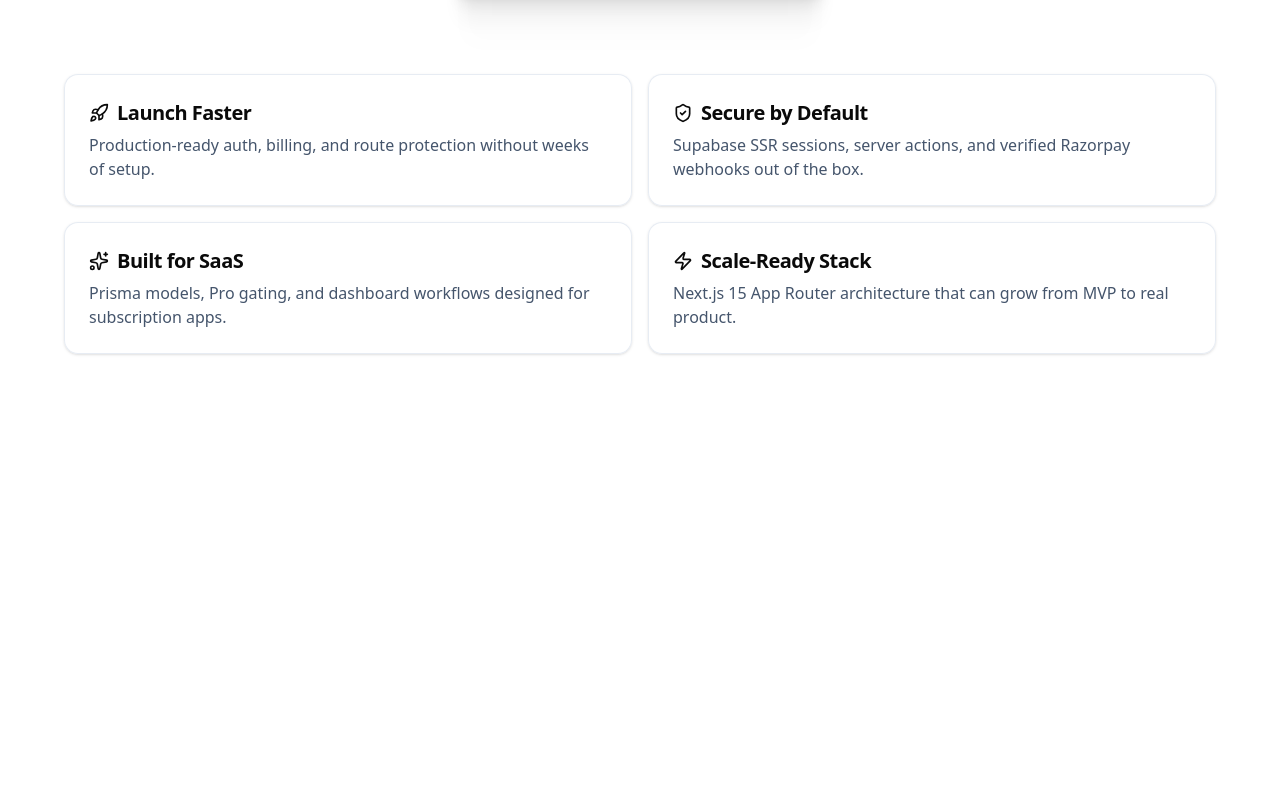
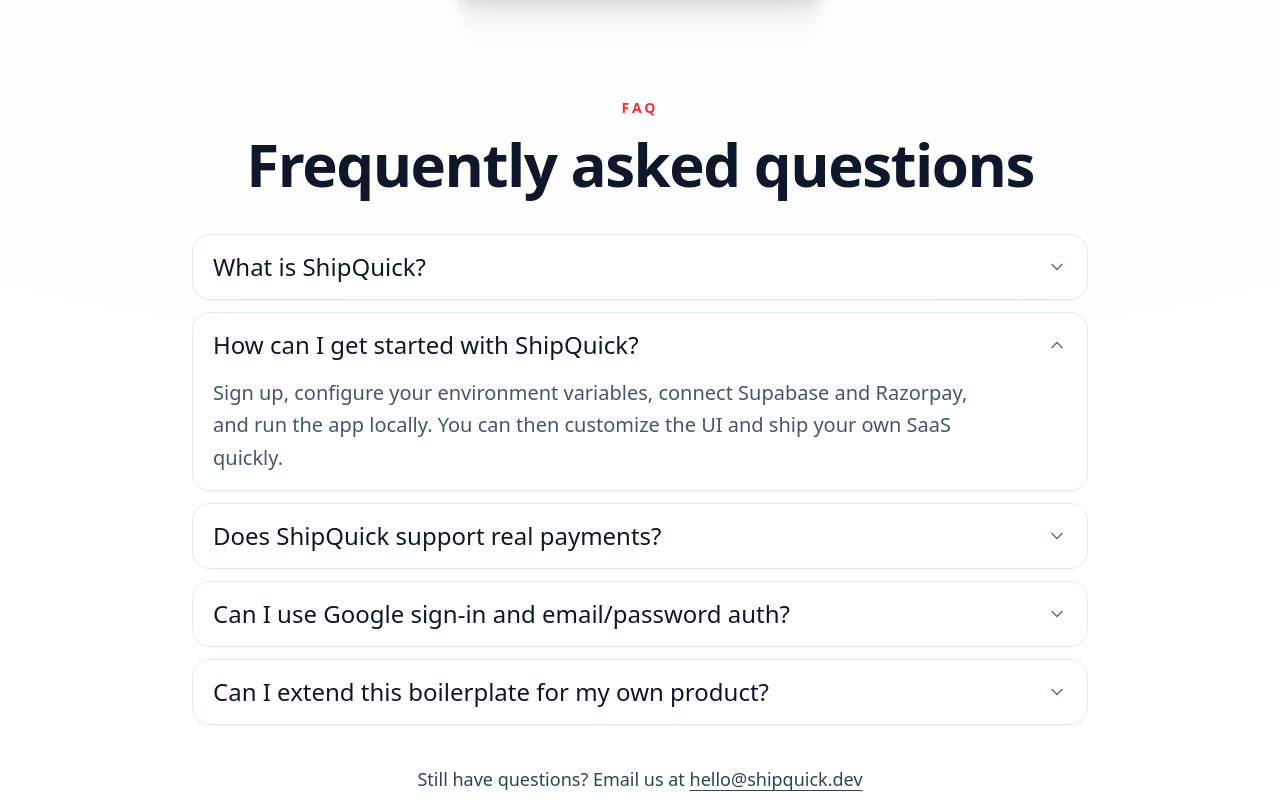
Before and after one commit to Gautham28/shipquick, a Next.js app: page / in a window 1280 px wide. Shown: the part 2460-3260 px from the top of the page. Before the commit the page ends 2846 px from the top, so only its background shows below. Built offline with nearby package versions, Linux system fonts and the light colour scheme; no server answers.

Commit message:
added FAQ section

```diff
--- a/src/app/page.tsx
+++ b/src/app/page.tsx
@@ -1,5 +1,6 @@
 import { Rocket, ShieldCheck, Sparkles, Zap } from "lucide-react"
 
+import { FaqSection } from "@/components/sections/faq-section"
 import { HeroSection } from "@/components/sections/hero-section"
 import { HowItWorksSection } from "@/components/sections/how-it-works-section"
 import { MarketingNavbar } from "@/components/sections/marketing-navbar"
@@ -61,6 +62,7 @@
         <ProblemSection />
         <HowItWorksSection />
         <PricingSection />
+        <FaqSection />
 
         <section className="mt-10 grid gap-4 sm:grid-cols-2">
           {features.map(({ icon: Icon, title, description }) => (
--- /dev/null
+++ b/src/components/sections/faq-section.tsx
@@ -0,0 +1,66 @@
+import Link from "next/link"
+import { ChevronDown } from "lucide-react"
+
+const faqs = [
+  {
+    question: "What is ShipQuick?",
+    answer:
+      "ShipQuick is a Next.js SaaS boilerplate with Supabase auth, Prisma models, Razorpay billing, protected routes, and launch-ready marketing pages.",
+  },
+  {
+    question: "How can I get started with ShipQuick?",
+    answer:
+      "Sign up, configure your environment variables, connect Supabase and Razorpay, and run the app locally. You can then customize the UI and ship your own SaaS quickly.",
+  },
+  {
+    question: "Does ShipQuick support real payments?",
+    answer:
+      "Yes. It includes Razorpay order creation and webhook handling. Start in test mode, then switch to live credentials when you are ready to accept real payments.",
+  },
+  {
+    question: "Can I use Google sign-in and email/password auth?",
+    answer:
+      "Yes. The authentication flow is powered by Supabase and supports both email/password and Google OAuth once provider settings are configured.",
+  },
+  {
+    question: "Can I extend this boilerplate for my own product?",
+    answer:
+      "Absolutely. The architecture is modular, so you can add your own pages, tables, APIs, and business logic without rewriting the core auth and billing setup.",
+  },
+]
+
+export function FaqSection() {
+  return (
+    <section id="faq" className="mt-16">
+      <div className="mx-auto max-w-4xl text-center">
+        <p className="text-sm font-semibold uppercase tracking-[0.22em] text-red-500">FAQ</p>
+        <h2 className="mt-4 text-balance text-3xl font-semibold tracking-tight text-slate-900 sm:text-6xl">
+          Frequently asked questions
+        </h2>
+      </div>
+
+      <div className="mx-auto mt-10 max-w-4xl space-y-3">
+        {faqs.map((faq, idx) => (
+          <details
+            key={faq.question}
+            open={idx === 1}
+            className="group rounded-2xl border border-slate-200 bg-white/80 px-5 py-4 shadow-[0_1px_0_rgba(15,23,42,0.03)]"
+          >
+            <summary className="flex cursor-pointer list-none items-center justify-between gap-4 text-left text-2xl font-medium text-slate-900 marker:content-none">
+              <span>{faq.question}</span>
+              <ChevronDown className="size-5 shrink-0 text-slate-500 transition-transform duration-200 group-open:rotate-180" />
+            </summary>
+            <p className="mt-4 max-w-3xl text-xl leading-relaxed text-slate-600">{faq.answer}</p>
+          </details>
+        ))}
+      </div>
+
+      <p className="mt-10 text-center text-lg text-slate-700">
+        Still have questions? Email us at{" "}
+        <Link className="font-medium underline underline-offset-4" href="mailto:hello@shipquick.dev">
+          hello@shipquick.dev
+        </Link>
+      </p>
+    </section>
+  )
+}
```
